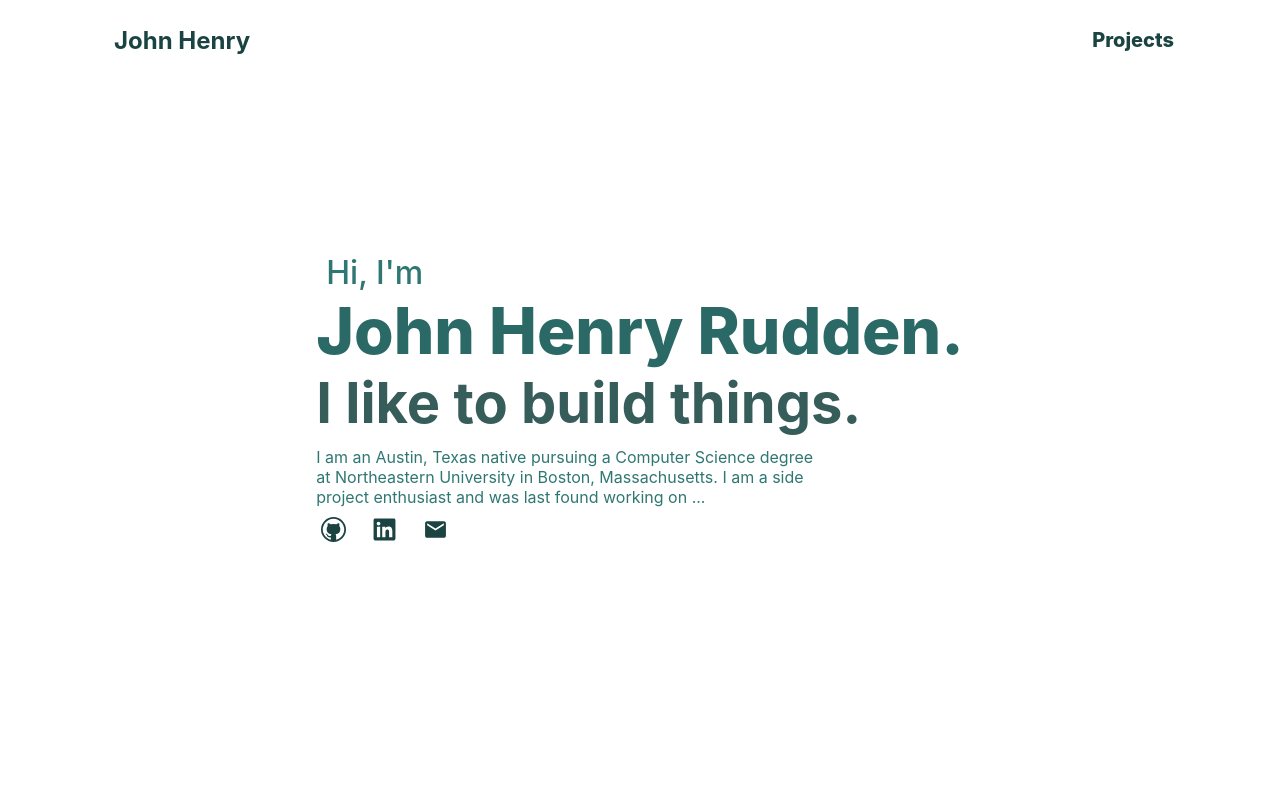
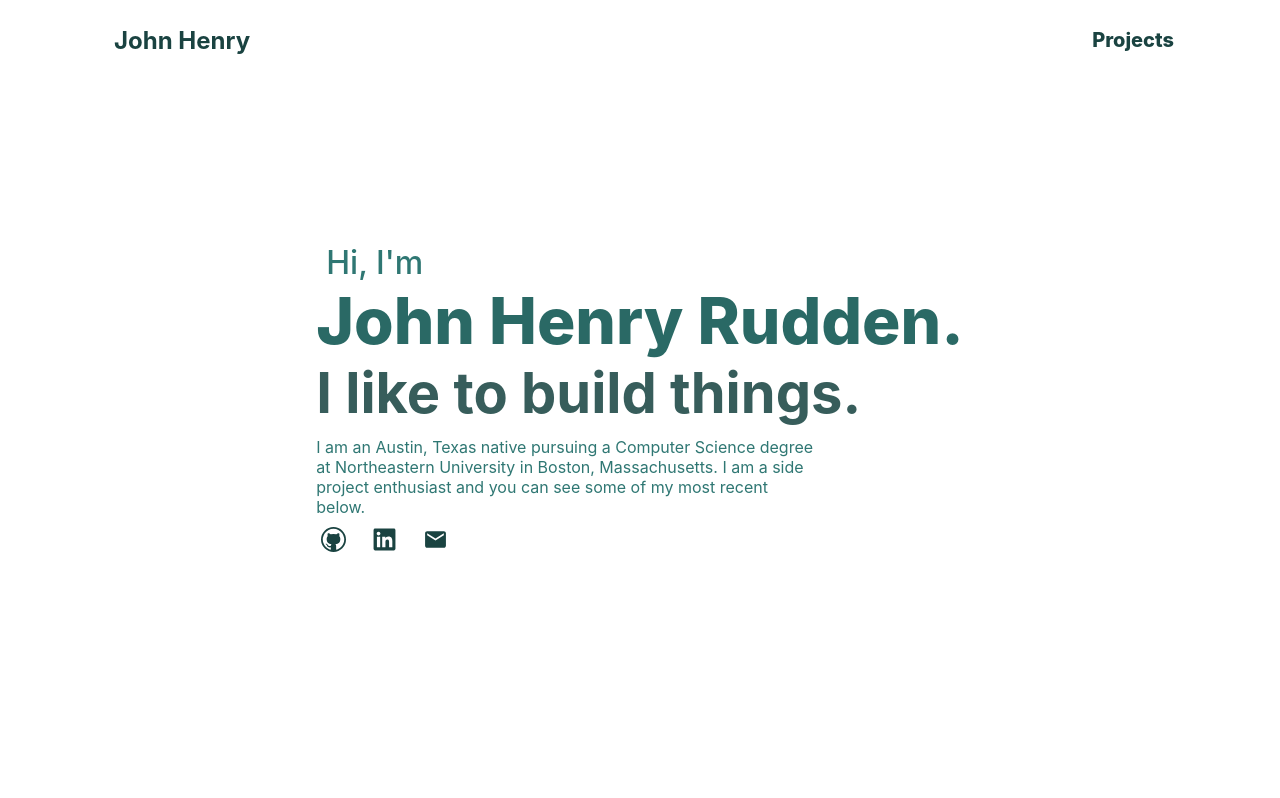
Before and after one commit to jhrudden/jhrudd.github.io, a React (Create React App) app: page / in a window 1280 px wide. Shown: the top 798 px of the page. Built offline with nearby package versions, Linux system fonts and the light colour scheme.

Commit message:
edit hero text and spacing

```diff
--- a/src/components/HeroSection/HeroComponents.js
+++ b/src/components/HeroSection/HeroComponents.js
@@ -2,7 +2,7 @@ import styled from "styled-components";
 
 export const HomeWrap = styled.div`
   display: flex;
-  height: 800px;
+  height: 100vh;
   width: 100%;
   justify-content: center;
   align-items: center;
--- a/src/components/HeroSection/index.js
+++ b/src/components/HeroSection/index.js
@@ -23,7 +23,7 @@ const Home2Section = () => {
         <Paragraph>
           I am an Austin, Texas native pursuing a Computer Science degree at
           Northeastern University in Boston, Massachusetts. I am a side project
-          enthusiast and was last found working on ...
+          enthusiast and you can see some of my most recent below.
         </Paragraph>
         <IconRow>
           <SocialLink href="https://github.com/jhrudden">
```
